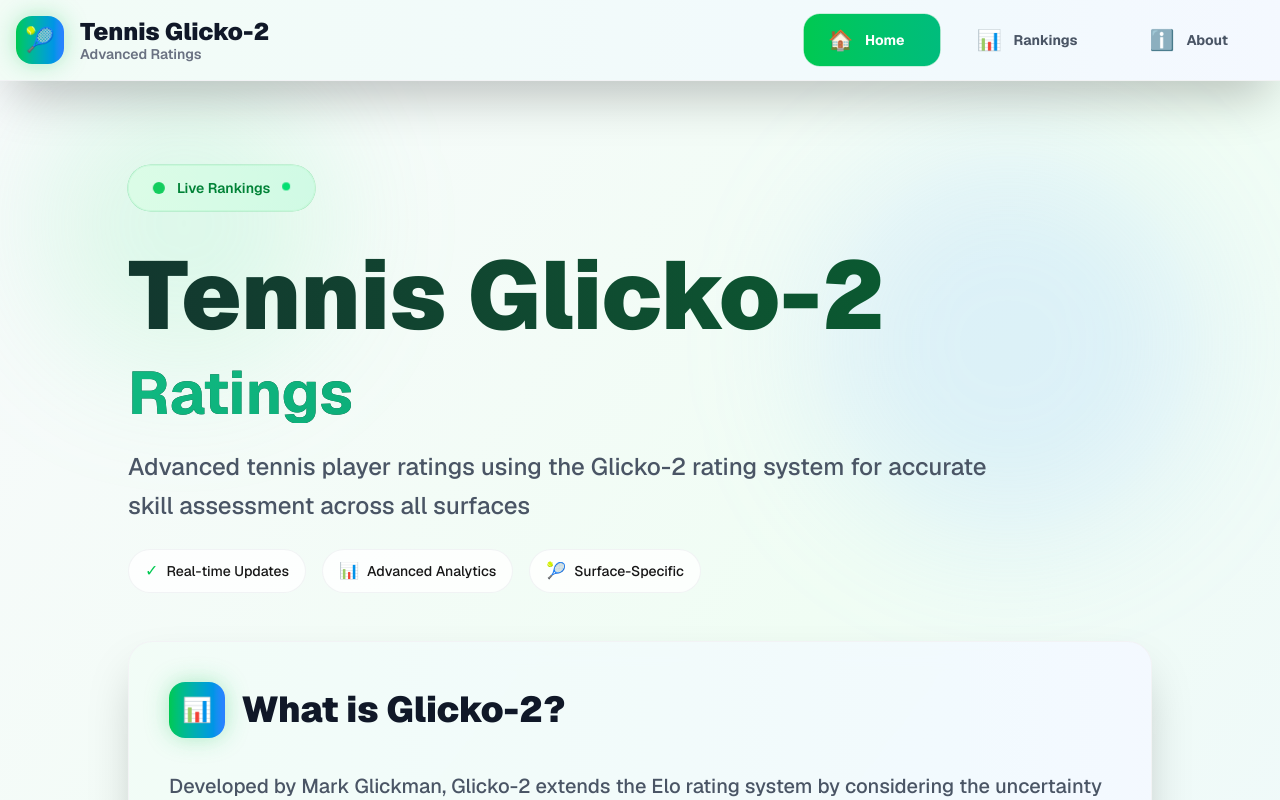
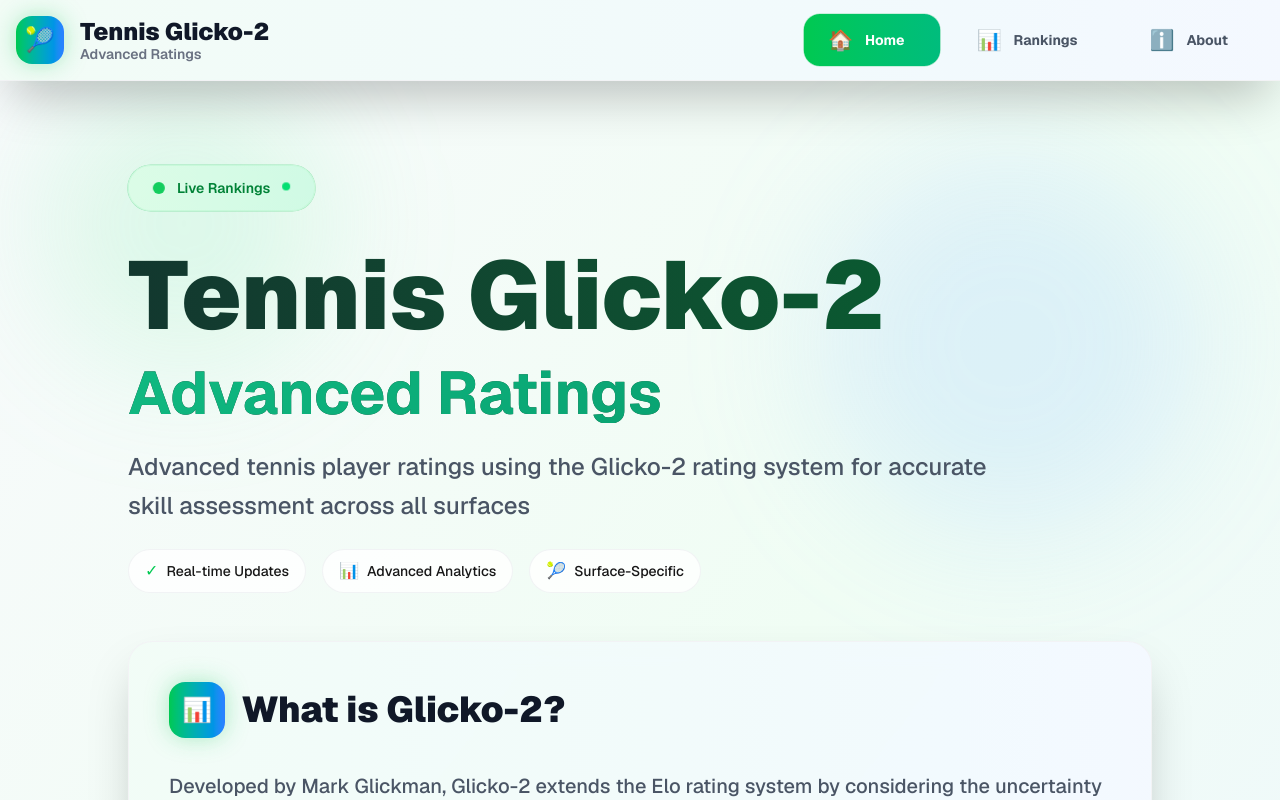
Before and after one commit to devenhagen/tennis-ratings-website, a Next.js app: page / in a window 1280 px wide. Shown: the top 800 px of the page. Built offline with nearby package versions, Linux system fonts and the light colour scheme.

Commit message:
Update home page

```diff
--- a/app/page.tsx
+++ b/app/page.tsx
@@ -25,7 +25,7 @@ export default function Home() {
             <h1 className="text-6xl sm:text-8xl font-black bg-gradient-to-r from-gray-900 via-green-800 to-blue-800 dark:from-white dark:via-green-300 dark:to-blue-300 bg-clip-text text-transparent leading-tight animate-gradient">
               Tennis Glicko-2
               <span className="block text-4xl sm:text-6xl font-bold text-gradient-green mt-2">
-                Ratings
+                Advanced Ratings
               </span>
             </h1>
             <p className="text-xl sm:text-2xl text-gray-600 dark:text-gray-300 max-w-4xl leading-relaxed font-medium">
```
